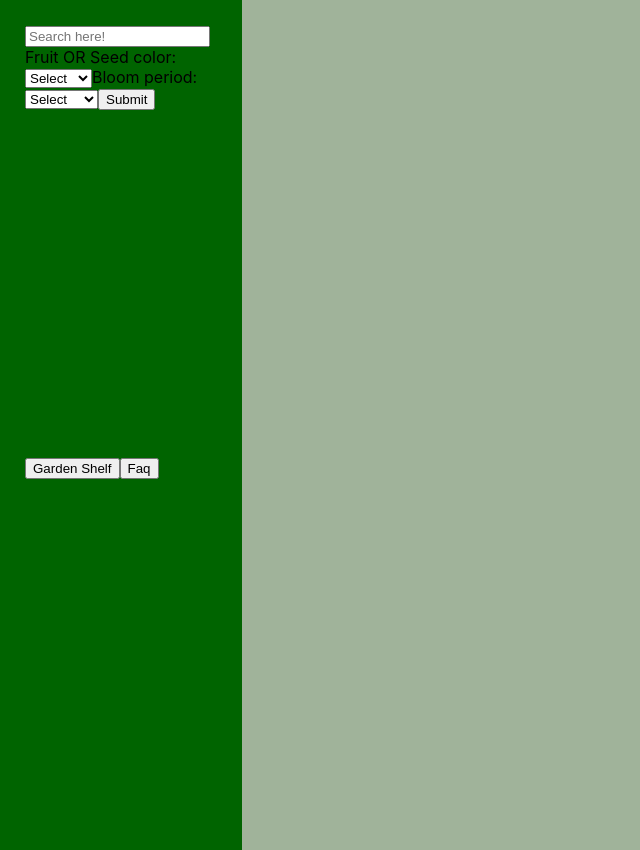
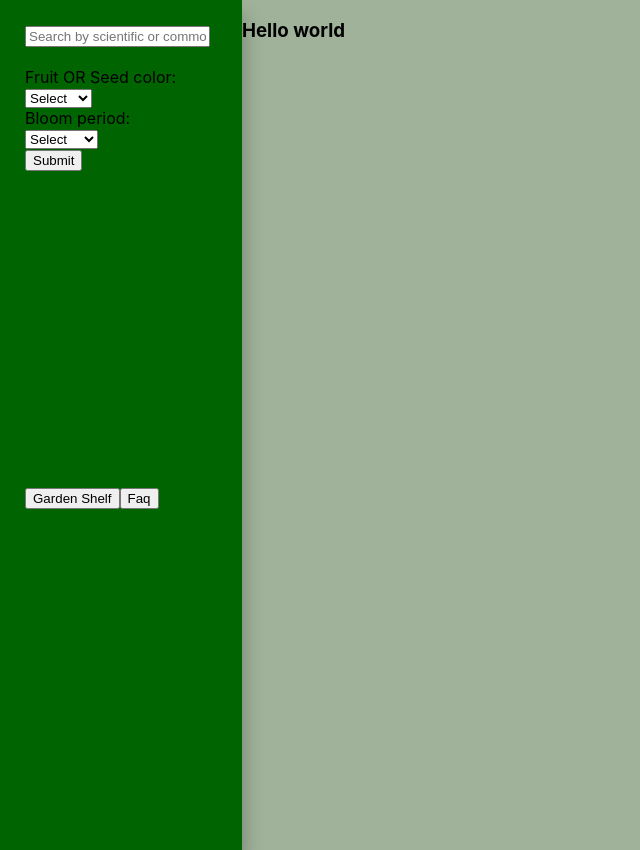
Before and after one commit to cbatsoula/plantapp-client, a React (Create React App) app: page /mygarden in a window 1280 px wide. Shown: the whole page, without its empty margins (0-640 px from the left). Built offline with nearby package versions, Linux system fonts and the light colour scheme; no server answers.

Commit message:
sidebar and routing, wip

```diff
--- a/src/App.css
+++ b/src/App.css
@@ -22,10 +22,16 @@
   padding: 25px;
   flex-wrap: wrap;
   flex-direction: row;
+
+  -webkit-box-shadow: 0 15px 20px rgba(0, 0, 0, 0.3);
+  -moz-box-shadow: 0 15px 20px rgba(0, 0, 0, 0.3);
+  box-shadow: 0 15px 20px rgba(0, 0, 0, 0.3);
 }
 
 .Sidebar-Search {
 /* flex & search bar is a little wild */
+
+
 }
 
 .FaqContainer {
--- a/src/App.js
+++ b/src/App.js
@@ -3,6 +3,7 @@ import './App.css';
 import Sidebar from './Sidebar.js';
 import PlantCollection from './PlantCollection.js';
 import PlantShow from './PlantShow.js';
+import Faq from './Faq.js'
 
 import { BrowserRouter as Router, Route, Switch } from 'react-router-dom';
 
@@ -34,9 +35,6 @@ class App extends React.Component {
   }
 
   selectPlant = (props) => {
-    console.log("HELL YEAH", props)
-    //props switches correctly from pastplant to new current plant
-    console.log("why", this.state)
 
     fetch(`https://cors-anywhere.herokuapp.com/https://trefle.io/api/plants/${props.id}?token=${process.env.REACT_APP_TREFLE_API_KEY}`)
       .then( r => r.json())
@@ -179,7 +177,15 @@ class App extends React.Component {
         :
         null
       }
+      <Switch>
+        <Route path='/faq' render={(routerProps) => <Faq {...routerProps} /> } />
 
+        <Route path="/mygarden" render={(routerProps) => <Faq {...routerProps}  />} />
+
+
+
+
+      </Switch>
 
 
       </div>
--- a/src/Sidebar.js
+++ b/src/Sidebar.js
@@ -16,10 +16,9 @@ class Sidebar extends React.Component {
           type="text"
           value={this.props.searchTerm}
           onChange={this.props.handleSearchChange}
-          placeholder="Search here!"
-          />
-          <label>
-            Fruit OR Seed color:
+          placeholder="Search by scientific or common name"/><br />
+          <label><br />
+            Fruit OR Seed color: <br />
             <select value={this.props.value} onChange={this.props.handleColorChange}>
               <option value={null}>Select</option>
               <option value="White">White</option>
@@ -32,9 +31,9 @@ class Sidebar extends React.Component {
               <option value="Brown">Brown</option>
               <option value="Black">Black</option>
             </select>
-          </label>
+          </label> <br />
           <label>
-            Bloom period:
+            Bloom period: <br />
             <select value={this.props.bloom_period} onChange={this.props.handleBloomChange}>
               <option value={null}>Select</option>
               <option value="Winter">Winter</option>
@@ -42,20 +41,15 @@ class Sidebar extends React.Component {
               <option value="Summer">Summer</option>
               <option value="Autumn">Autumn</option>
             </select>
-          </label>
+          </label> <br />
           <button
           type="submit"
           onClick={this.props.handleSearchSubmit}>Submit</button>
         </div>
 
-          <Route path='/faq' render={(routerProps) => <Faq {...routerProps} /> } />
           <Link to="/mygarden"><button style={{textDecoration: 'none'}}>Garden Shelf</button></Link>
           <Link to="/faq"><button style={{textDecoration: 'none'}}>Faq</button></Link>
-
-
-
         </Router>
-
       </div>
     );
   }
```
